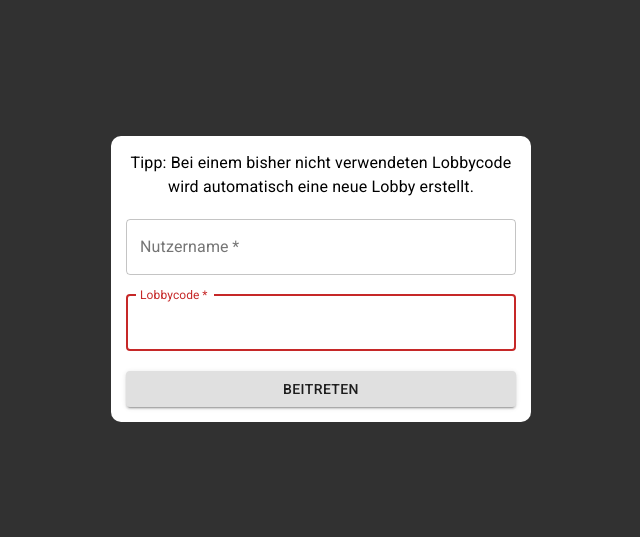
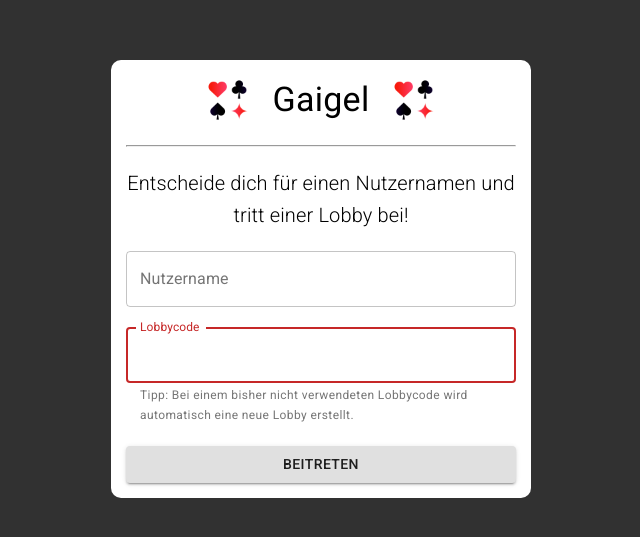
Before and after one commit to TrueTaco/Gaigel, a React (Create React App) app in the folder client/: page / in a window 1280 px wide. Shown: the part 121-658 px from the top of the page, without its empty margins (319-959 px from the left). Built offline with nearby package versions, Linux system fonts and the light colour scheme; no server answers.

Commit message:
Redesign Landing and LobbyPage

```diff
--- a/client/src/components/Gaigel/EndPopup.tsx
+++ b/client/src/components/Gaigel/EndPopup.tsx
@@ -1,7 +1,6 @@
 import { makeStyles } from "@material-ui/core/styles";
 import { Box, Typography, Card, Button } from "@material-ui/core";
 import ArrowBackIcon from "@material-ui/icons/ArrowBack";
-import TrophyIcon from "@material-ui/icons/EmojiEventsOutlined";
 
 const useStyles = makeStyles({
     root: {
@@ -10,7 +9,7 @@ const useStyles = makeStyles({
         top: "50%",
         left: "50%",
         transform: "translate(-50%, -50%)",
-        padding: "20px",
+        padding: 20,
         display: "flex",
         flexDirection: "column",
         gap: "15px",
@@ -26,9 +25,6 @@ const useStyles = makeStyles({
     },
     logo: {
         width: "50px",
-    },
-    winner: {
-        textAlign: "center",
     },
     rankingHeader: {
         textAlign: "center",
@@ -84,7 +80,7 @@ const EndPopup: React.FC<Props> = () => {
         <Card className={classes.root}>
             <Box className={classes.header}>
                 <img src={"/crown.png"} className={classes.logo} />
-                <Typography className={classes.winner} variant="h4">
+                <Typography align="center" variant="h4">
                     {ranking[0].username} hat gewonnen!
                 </Typography>
             </Box>
@@ -113,7 +109,7 @@ const EndPopup: React.FC<Props> = () => {
                     Lobby
                 </Button>
                 <Typography align="right" noWrap={true}>
-                    Nächste Runde in <b>30</b> Sekunden.
+                    Nächste Runde in <b>30</b>
                 </Typography>
             </Box>
         </Card>
--- a/client/src/components/Gaigel/LandingPage.tsx
+++ b/client/src/components/Gaigel/LandingPage.tsx
@@ -2,6 +2,8 @@ import { useState, useEffect } from "react";
 import { makeStyles } from "@material-ui/core/styles";
 
 import { Button, TextField, Box, Typography } from "@material-ui/core";
+
+import Header from "./Header";
 
 const useStyles = makeStyles({
     root: {
@@ -14,9 +16,6 @@ const useStyles = makeStyles({
         flexDirection: "column",
         justifyContent: "center",
         gap: "20px",
-    },
-    info: {
-        textAlign: "center",
     },
     textField: {
         backgroundColor: "#ffffff",
@@ -61,14 +60,16 @@ const LandingPage: React.FC<Props> = ({ login }) => {
 
     return (
         <Box className={classes.root}>
-            <Typography className={classes.info}>
-                Tipp: Bei einem bisher nicht verwendeten Lobbycode wird automatisch eine neue Lobby
-                erstellt.
+            <Header />
+            <hr />
+
+            <Typography align="center" variant="h6" style={{ fontWeight: "lighter" }}>
+                Entscheide dich für einen Nutzernamen und tritt einer Lobby bei!
             </Typography>
+
             <TextField
                 className={classes.textField}
                 color="primary"
-                required
                 autoFocus
                 variant="outlined"
                 label="Nutzername"
@@ -78,12 +79,13 @@ const LandingPage: React.FC<Props> = ({ login }) => {
 
             <TextField
                 className={classes.textField}
-                required
                 autoFocus
                 variant="outlined"
                 label="Lobbycode"
                 onChange={handleLobbycodeChange}
                 inputProps={{ maxLength: 10 }}
+                helperText="Tipp: Bei einem bisher nicht verwendeten Lobbycode wird automatisch eine neue Lobby
+                erstellt."
             />
 
             <Button variant="contained" onClick={handleLogin}>
--- a/client/src/components/Gaigel/LobbyPage.tsx
+++ b/client/src/components/Gaigel/LobbyPage.tsx
@@ -1,6 +1,7 @@
 import { makeStyles } from "@material-ui/core/styles";
 import { Box, Typography, Button, IconButton } from "@material-ui/core";
 import ArrowBackIcon from "@material-ui/icons/ArrowBack";
+import Header from "./Header";
 
 const useStyles = makeStyles({
     root: {
@@ -20,7 +21,8 @@ const useStyles = makeStyles({
     },
     playerList: {
         marginBottom: 10,
-        padding: 15,
+        padding: 20,
+        paddingTop: 0,
         display: "flex",
         flexDirection: "column",
         justifyContent: "center",
@@ -30,9 +32,17 @@ const useStyles = makeStyles({
         display: "flex",
         justifyContent: "space-between",
     },
+    playerElement: {
+        fontWeight: "lighter",
+    },
     readyInformation: {
         display: "flex",
-        justifyContent: "center",
+        justifyContent: "space-between",
+        alignContent: "center",
+        alignItems: "center",
+    },
+    readyButton: {
+        width: "40%",
     },
 });
 
@@ -59,6 +69,9 @@ const LobbyPage: React.FC<Props> = ({
 
     return (
         <Box className={classes.root}>
+            <Header />
+            <hr />
+
             <Box className={classes.control}>
                 <IconButton onClick={backToLogin}>
                     <ArrowBackIcon />
@@ -67,6 +80,9 @@ const LobbyPage: React.FC<Props> = ({
             </Box>
 
             <Box className={classes.playerList}>
+                <Typography align="center" variant="h6" style={{ fontWeight: "lighter" }}>
+                    Spielerliste
+                </Typography>
                 {playerInformation.map((player) => {
                     let winString;
                     if (player.wins === 1) winString = "Sieg";
@@ -74,22 +90,28 @@ const LobbyPage: React.FC<Props> = ({
                     let key = Math.random();
                     return (
                         <Box className={classes.playerInformation} key={key}>
-                            <Typography>{player.username}</Typography>
-                            <Typography style={{ marginLeft: 10 }}>
+                            <Typography className={classes.playerElement}>
+                                {player.username}
+                            </Typography>
+                            <Typography
+                                className={classes.playerElement}
+                                style={{ marginLeft: 10 }}
+                            >
                                 {player.wins} {winString}
                             </Typography>
                         </Box>
                     );
                 })}
             </Box>
+
             <Box className={classes.readyInformation}>
                 <Typography>
-                    {amountReadyPlayers} / {playerInformation.length} sind bereit
+                    Bereit: {amountReadyPlayers} / {playerInformation.length}
                 </Typography>
+                <Button className={classes.readyButton} variant="contained" onClick={getReady}>
+                    Bereit
+                </Button>
             </Box>
-            <Button variant="contained" onClick={getReady}>
-                Bereit
-            </Button>
         </Box>
     );
 };
```
Also changed, not shown: client/public/symbols.png (added).
